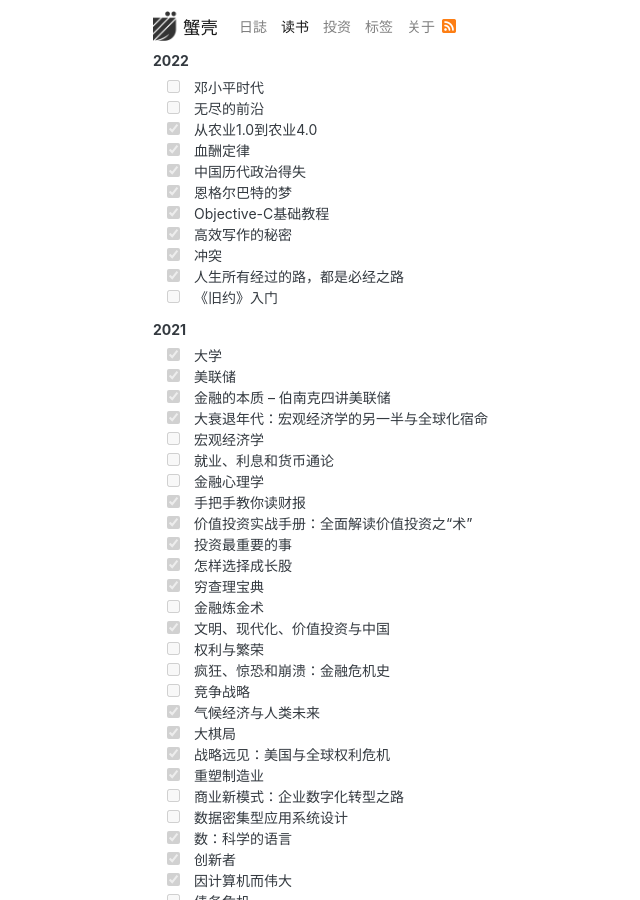
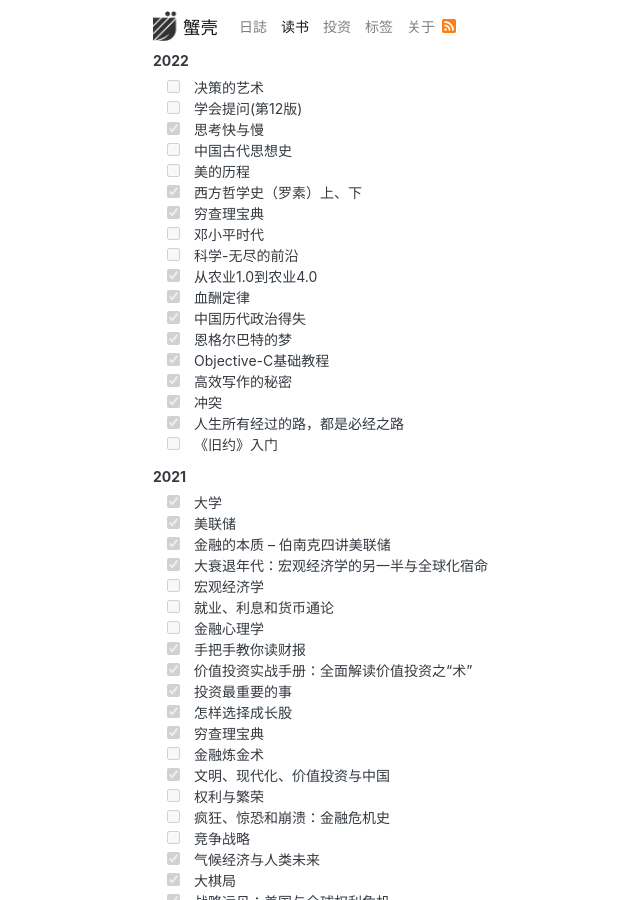
Before and after one commit to shellc/shellc.github.io, a Jekyll site: the page built from books.md, in a window 1280 px wide and 900 px high. Shown: the whole window, without its empty margins (152-792 px from the left). Built offline with Jekyll 4.4.1, drawn with Linux system fonts in a browser that asks for light colours; some web fonts are replaced.

Commit message:
update books

```diff
--- a/books.md
+++ b/books.md
@@ -4,8 +4,15 @@ title: 读书
 ---
 
 #### 2022
+- [ ] 决策的艺术
+- [ ] 学会提问(第12版)
+- [x] 思考快与慢
+- [ ] 中国古代思想史
+- [ ] 美的历程
+- [x] 西方哲学史（罗素）上、下
+- [x] 穷查理宝典
 - [ ] 邓小平时代
-- [ ] 无尽的前沿
+- [ ] 科学-无尽的前沿
 - [x] 从农业1.0到农业4.0
 - [x] 血酬定律
 - [x] 中国历代政治得失
```
